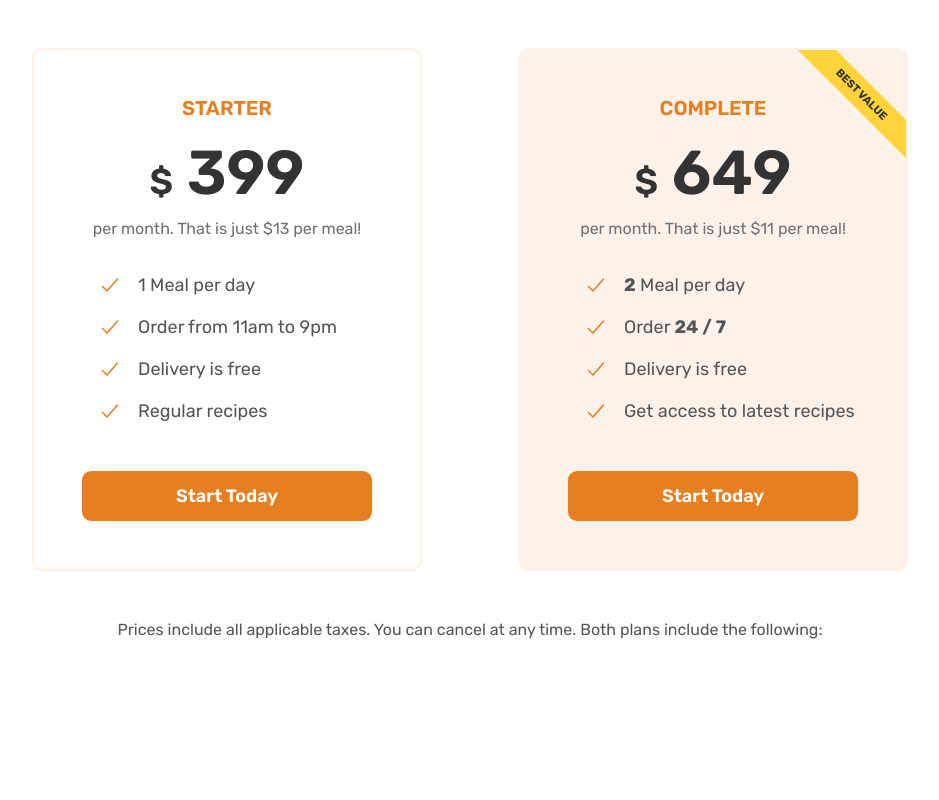
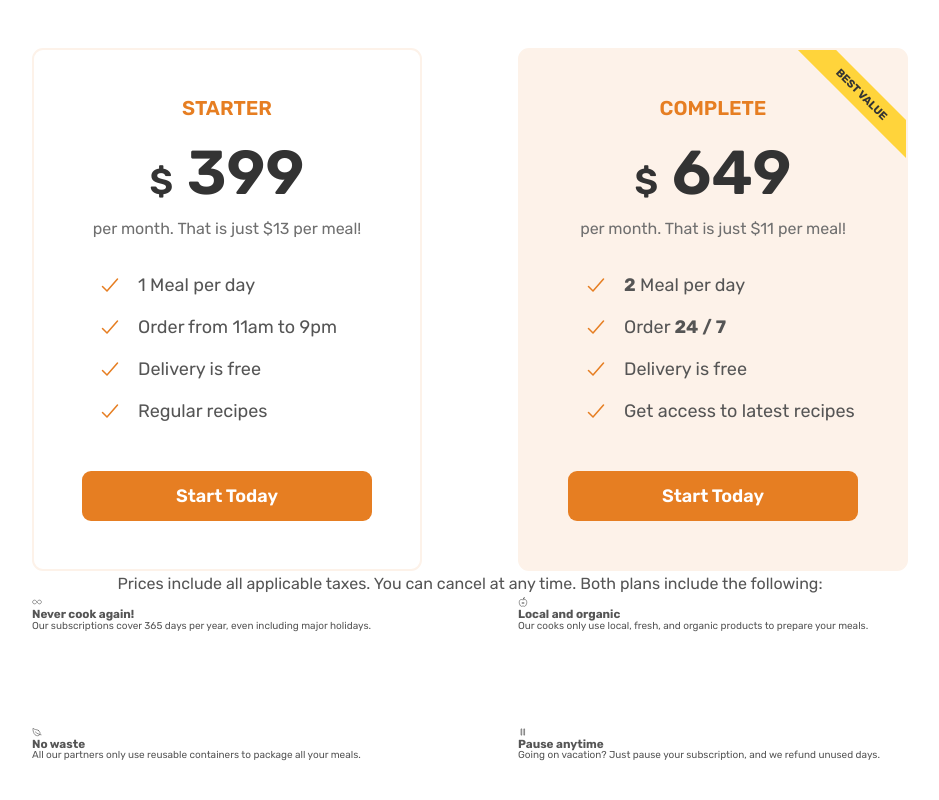
Before and after one commit to linivu/omnifood, a React app: page / in a window 1280 px wide. Shown: the part 4697-5497 px from the top of the page, without its empty margins (170-1109 px from the left). Built offline with nearby package versions, Linux system fonts and the light colour scheme.

Commit message:
Update Pricing component: add meals features all

```diff
--- a/src/components/page/Pricing.jsx
+++ b/src/components/page/Pricing.jsx
@@ -75,13 +75,55 @@ const Pricing = () => {
             </Button>
           </div>
         </div>
-      </div>
-      <div className="container">
+
         <div className="pricing__features">
           <p className="pricing__features-text">
             Prices include all applicable taxes. You can cancel at any time. Both plans
             include the following:
           </p>
+          <div className="grid">
+            <div className="pricing__features-feature">
+              <div className="icon">
+                <ion-icon name="infinite-outline"></ion-icon>
+              </div>
+              <h3 className="heading">Never cook again!</h3>
+              <p className="text">
+                Our subscriptions cover 365 days per year, even including major holidays.
+              </p>
+            </div>
+
+            <div className="pricing__features-feature">
+              <div className="icon">
+                <ion-icon name="nutrition-outline"></ion-icon>
+              </div>
+              <h3 className="heading">Local and organic</h3>
+              <p className="text">
+                Our cooks only use local, fresh, and organic products to prepare your
+                meals.
+              </p>
+            </div>
+
+            <div className="pricing__features-feature">
+              <div className="icon">
+                <ion-icon name="leaf-outline"></ion-icon>
+              </div>
+              <h3 className="heading">No waste</h3>
+              <p className="text">
+                All our partners only use reusable containers to package all your meals.
+              </p>
+            </div>
+
+            <div className="pricing__features-feature">
+              <div className="icon">
+                <ion-icon name="pause-outline"></ion-icon>
+              </div>
+              <h3 className="heading">Pause anytime</h3>
+              <p className="text">
+                Going on vacation? Just pause your subscription, and we refund unused
+                days.
+              </p>
+            </div>
+          </div>
         </div>
       </div>
     </section>
```
